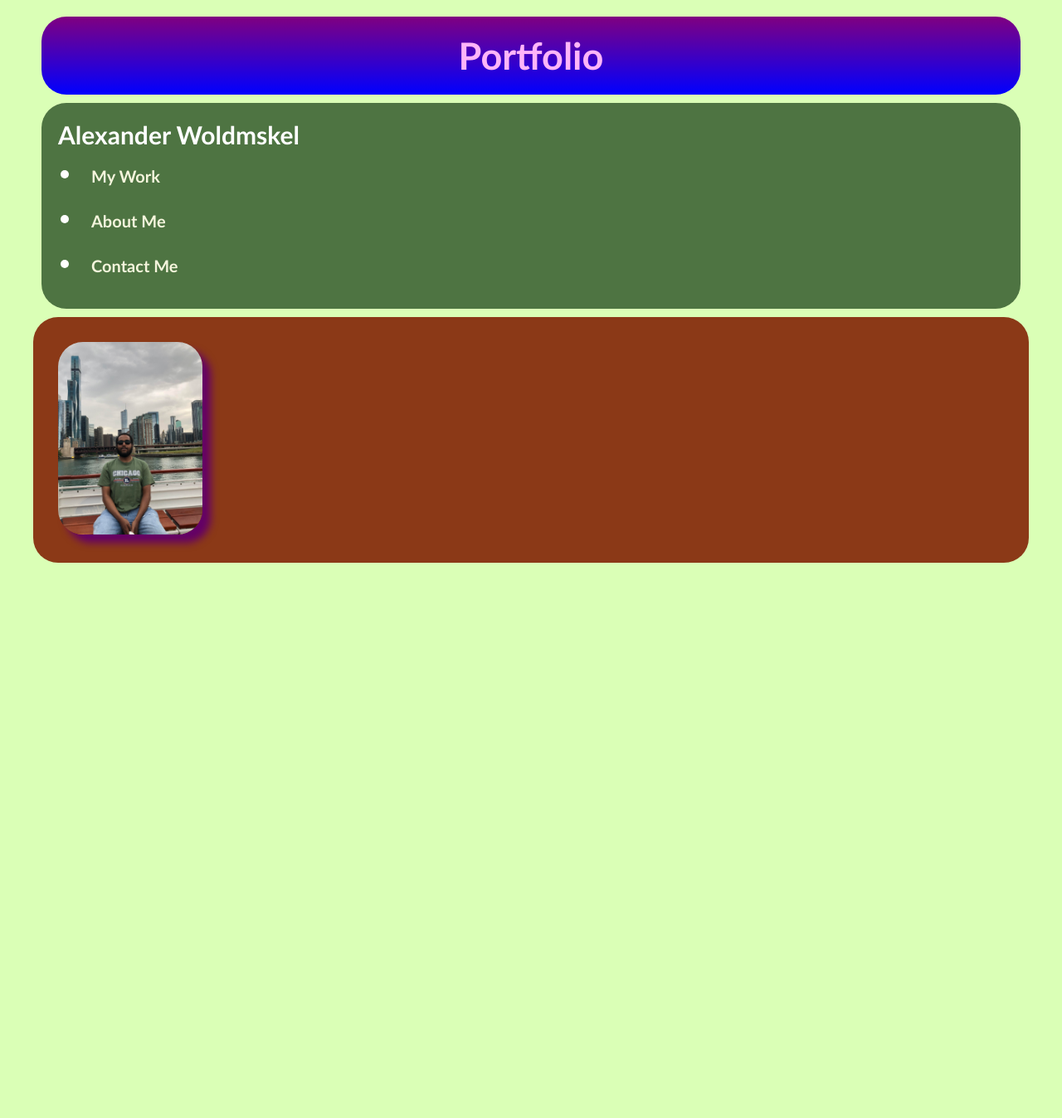
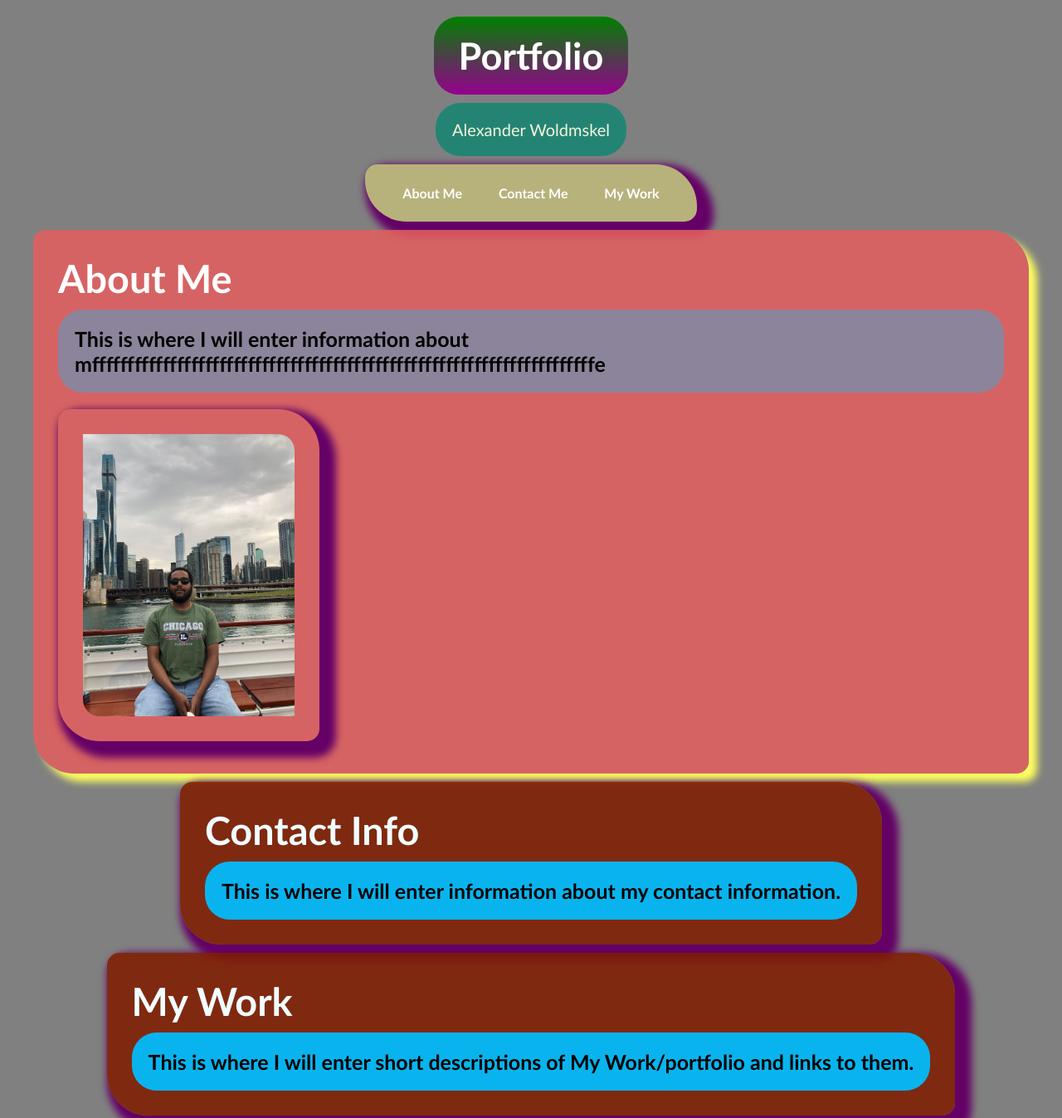
Before and after one commit to AlexWoldmskel/AWportfolio, a plain HTML site: page index.html in a window 1280 px wide. Shown: the top 1347 px of the page at 83% size. Before the commit the page ends 800 px from the top, so only its background shows below. Drawn offline with Linux system fonts and the light colour scheme.

Commit message:
structured positioning of content boxes and attempting to clean up redundancy in code

```diff
--- a/assets/css/style.css
+++ b/assets/css/style.css
@@ -1,64 +1,143 @@
    * {
+    font-family: 'Gill Sans', 'Gill Sans MT', Calibri, 'Trebuchet MS', sans-serif;
     box-sizing: border-box;
     padding: 0px;
     margin: 10px;
     border-radius: 30px;
-    /* box-shadow: 10px 10px 10px rgb(100, 0, 102); */
-
-}
-
-body {
-    background-color: #daffb6;
-}
-
-/* added flex container for title */
-.toptitle {
-    display: flex;
-    justify-content: center;
-    padding: 20px;
-    font-family: 'Trebuchet MS', 'Lucida Sans Unicode', 'Lucida Grande', 'Lucida Sans', Arial, sans-serif;
-    background-image: linear-gradient(purple, blue);
-    color: #ffb5f9;
-    font-size: 45px;
-}
-
-main .main-header h2{
-    font-family: 'Gill Sans', 'Gill Sans MT', Calibri, 'Trebuchet MS', sans-serif;
-    background-color: #072d07a8;
-    color: #ffffff;
-    font-size: 30px;
-    padding: 20px;
-}
-
-
-main .main-header h2 nav ul li a {
-    text-decoration: none;
-    color: beige;
-    font-size: 20px;
-    display: inline-flex;
-
-
 
 }
 
 
 
-aside {
-  flex: 20%;
+body {
+    background-color: gray;
+
+}
+/* added flex container for title */
+/* centered contents in .toptitle content box */
+.toptitle {
+    margin: auto;
+    padding: 20px;
+    width: fit-content;
+    background-image: linear-gradient(green, rgb(150, 0, 142));
+    color: #ffb5f9;
+    font-size: 45px;
+
+}
+
+.main-header {
+    margin: auto;
+    width: fit-content;
+    background-color: #248474;
+    color: #ffffff;
+    font-size: 30px;
+    padding: 20px;
+    color: beige;
+    font-size: 20px;
+
+}
+
+
+/* removed link default color to white */
+.toptitle a{
+    color: white;
+}
+
+li a {
+    color: white;
+}
+
+/* adding hover att */
+a:hover{
+    color: white;
+    background-color: blue;
+    padding: 10px;
+}
+
+/* removed underline from links */
+a:link{
+    text-decoration: none;
+
+}
+.navigation{
+    font-weight: bolder;
+    margin: auto;
+    width: fit-content;
+    padding: 15px;
+    background-color: rgb(183, 177, 124) ;
+    border-radius: 15px 50px;
+    box-shadow: 10px 10px 10px 10px rgb(100, 0, 102);
+}
+
+
+/* made list items vertical */
+.navigation li{
+    display: inline;
+}
+
+
+#About-Me {
+  color: white;
+  font-size: 40px;
+  margin: auto;
+  padding: 20px;
+  background-color: rgba(227, 95, 95, 0.872);
+  width: fit-content;
+  border-radius: 15px 50px;
+  box-shadow: 10px 10px 10px 0px rgb(255, 255, 95);
+
+}
+
+#About-Me h2{
+    font-size: 25px;
+    background-color: rgba(0, 191, 255, 0.349);
+    color:  black;
+    padding: 20px;
+}
+
+.Aboutmephoto-img {
+    height: 400px;
+    border-radius: 15px 50px;
+    box-shadow: 10px 10px 10px 10px rgb(100, 0, 102);
+    padding: 30px;
+
+}
+
+#Contact-Me {
+  font-size: 40px;
+  color: azure;
+  margin: auto;
   background-color: rgb(77, 2, 77);
   padding: 20px;
-  flex-wrap: wrap;
   background-color: rgba(128, 28, 0, 0.872);
-  box-sizing: content-box;
-  width: ;
-  height: auto;
+  width: fit-content;
+  border-radius: 15px 50px;
+  box-shadow: 10px 10px 10px 10px rgb(100, 0, 102);
+
 }
 
-.photo-img {
-    height: auto;
-    max-width: 15%;
-    background-size: cover;
-    background-position: center;
-    border-radius: 30px;
-    box-shadow: 10px 10px 10px rgb(100, 0, 102);
-  }
+#Contact-Me h2{
+    font-size: 25px;
+    background-color: rgba(0, 191, 255, 0.928);
+    color:  black;
+    padding: 20px;
+}
+
+#My-Work{
+    font-size: 40px;
+    color: azure;
+    margin: auto;
+    background-color: rgb(77, 2, 77);
+    padding: 20px;
+    background-color: rgba(128, 28, 0, 0.872);
+    width: fit-content;
+    border-radius: 15px 50px;
+    box-shadow: 10px 10px 10px 10px rgb(100, 0, 102)
+}
+
+#My-Work h2{
+    font-size: 25px;
+    background-color: rgba(0, 191, 255, 0.928);
+    color:  black;
+    padding: 20px;
+}
--- a/index.html
+++ b/index.html
@@ -16,34 +16,59 @@
     <header>
        <h1>
            <section class="toptitle">
+            <a href="#toptitle">
               Portfolio
+            </a>
            </section>
        </h1>
     </header>
 
+
   <main>
     <section class="main-header">
-        <h2>
           Alexander Woldmskel
+    </section>
+     <nav>
+          <section class="navigation">
+            <ul>
+              <li><a href="#About-Me">About Me</a></li>
+              <li><a href="#Contact-Me">Contact Me</a></li>
+              <li><a href="#My-Work">My Work</a></li>
+            </ul>
+          </section>
+     </nav>
 
-          <nav>
-            <ul>
-              <li><a href="#">My Work</a></li>
-              <li><a href="#">About Me</a></li>
-              <li><a href="#">Contact Me</a></li>
-            </ul>
-          </nav>
-        </h2>
+
+      <!-- Sidebar -->
+     <section>
+        <article id="About-Me">
+          <h3>
+            About Me
+          </h3>
+          <h2>This is where I will enter information about mfffffffffffffffffffffffffffffffffffffffffffffffffffffffffffffffffffffffe</h2>
+          <img src="./assets/images/awphoto.jpg" class= "Aboutmephoto-img" alt="Photo of AW"/>
+      </article>
     </section>
 
-      <!-- Sidebar -->
-      <aside>
+    <section>
+      <article id="Contact-Me">
+        <h3>
+          Contact Info
+        </h3>
+        <h2>This is where I will enter information about my contact information.
 
-       <img src="./assets/images/awphoto.jpg" class= "photo-img" alt="Photo of client"/> </h1>
+        </h2>
+      </article>
+    </section>
 
-      </aside>
-
-
+    <section>
+      <article id="My-Work">
+        <h3>My Work</h3>
+        <h2>
+          This is where I will enter short descriptions of My Work/portfolio and links to them.
+        </h2>
+      </article>
+    </section>
   </main>
 
     <!-- Footer -->
@@ -53,12 +78,6 @@
       </h3>
     </footer>
   </body>
-<!--
 
 
-         <img src="./assets/images/awphoto.jpg" />
-
-    </div>
-</body> -->
-
 </html>
```
Lines whose indentation alone changed are shown as unchanged.
